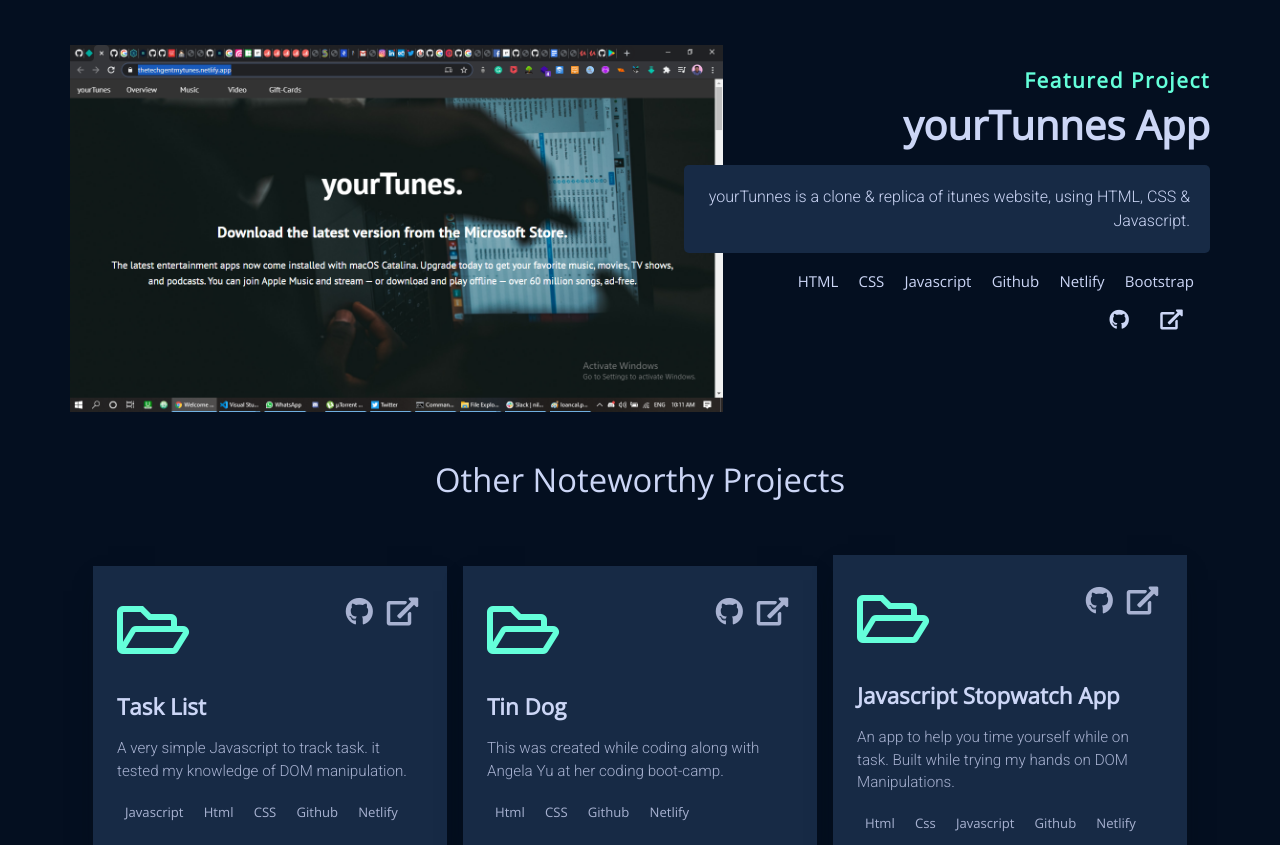
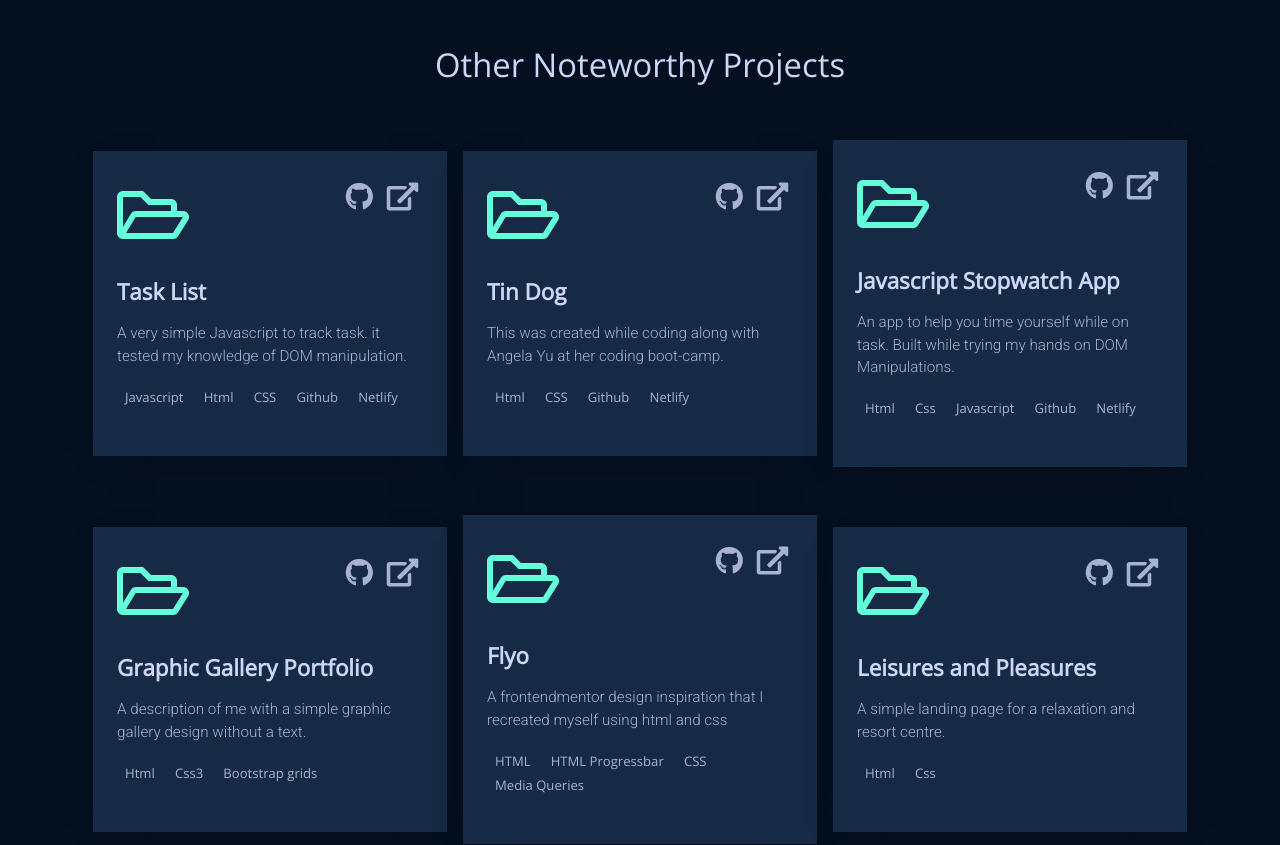
Before and after one commit to opeyemipeter1759/My-portfolio-webpage, a plain HTML site: page index.html in a window 1280 px wide. Shown: the part 3781-4626 px from the top of the page. Drawn offline with nearby package versions, Linux system fonts and the light colour scheme.

Commit message:
my portfolio

```diff
--- a/index.html
+++ b/index.html
@@ -346,36 +346,6 @@
                             ="img-fluid" alt="Featuredproject 1">
                           </div>
                         </div>
-                        <div class="row featuredProj mt-5">
-                          <div class="col-lg-7 col-md-6">
-                            <img src="./assets/yourtunnes.png" class
-                            ="img-fluid" alt="Featuredproject 1">
-                          </div>
-                          <div class="col-lg-5 col-md-6 mb-5 proj">
-                            <h5 class="projTitle">featured project</h5>
-                            <h1 class="projName">yourTunnes App</h1>
-                            <p class="projDetails">
-                            yourTunnes is a clone & replica of itunes website, using HTML, CSS & Javascript.
-                            </p>
-                            <ul class="technologies">
-                              <li>HTML</li>
-                              <li>CSS</li>
-                              <li>Javascript</li>
-                              <li>Github</li>
-                              <li>Netlify</li>
-                              <li>Bootstrap</li>
-                            </ul>
-                            <ul class="fontLinks">
-                              <span><a href="https://github.com/opeyemipeter1759/yourTunes" target="_blank">
-                                <i class="fab fa-github"></i>
-                              </a></span>
-                              <span>
-                                <a href="https://thetechgentmytunes.netlify.app/" target="_blank">
-                                  <i class="fas fa-external-link-alt"></i>
-                                </a>
-                              </span>
-                            </ul>
-                          </div>
               </div>
         </section>
 
```
Also changed, not shown: assets/VwegbaInteriors.PNG (deleted).
